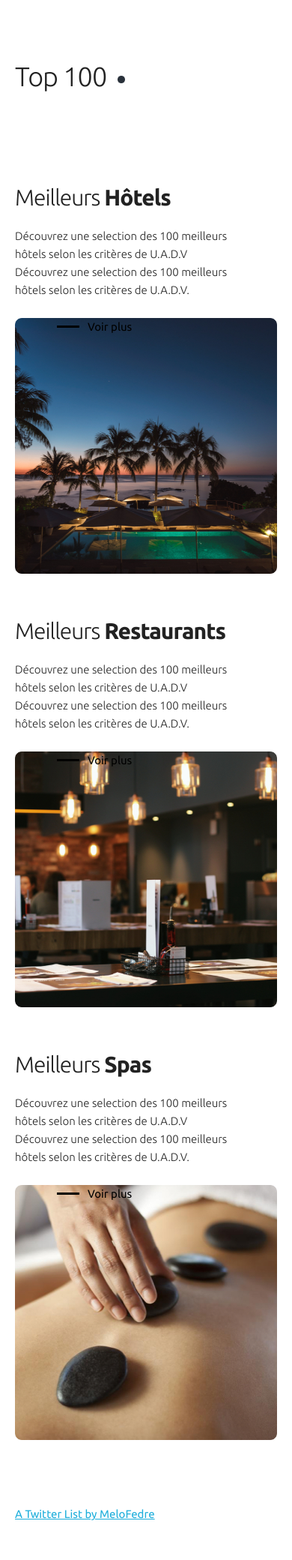
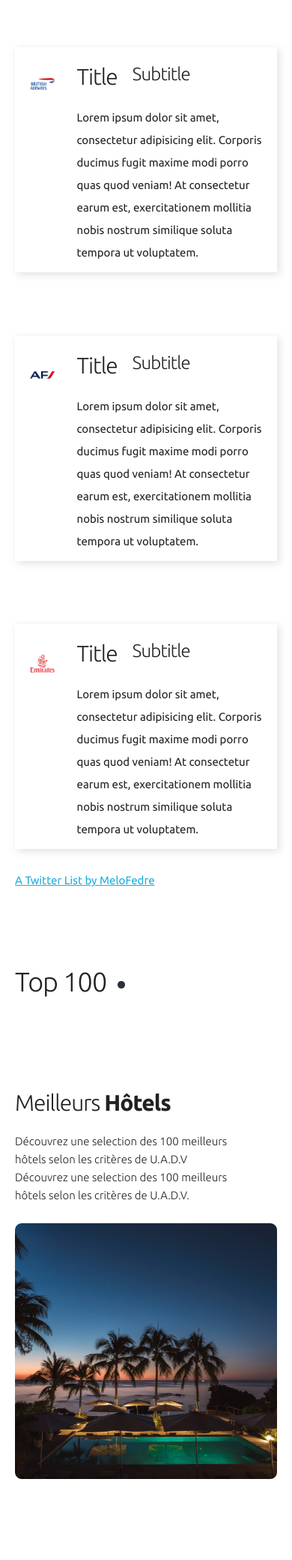
Before and after one commit to fedre30/perfect_site, a PHP site: page / in a window 390 px wide; the page is wider, and only the part inside the window is pictured. Shown: the part 865-2945 px from the top of that part at 75% size. Run offline with PHP 8.4, Linux system fonts and the light colour scheme; some libraries are stand-ins or nearby versions.

Commit message:
responsive implemented

```diff
--- a/app/public/index.php
+++ b/app/public/index.php
@@ -38,59 +38,114 @@
     </ul>
 </section>
 
+
+<!-- NEWS -->
+<section class="news container">
+    <div class="row">
+        <div class="nine columns">
+            <div class="row">
+                <div class="twelve columns news-card">
+                    <div class="news-image">
+                        <img src="assets/images/logo-british-airways.png">
+                    </div>
+                    <div class="news-content">
+                        <div class="news-title-container">
+                            <h3 class="news-title">Title</h3>
+                            <h4 class="news-subtitle">Subtitle</h4>
+                        </div>
+                        <p class="news-text">Lorem ipsum dolor sit amet, consectetur adipisicing elit. Corporis ducimus
+                            fugit maxime modi porro quas quod veniam! At consectetur earum est, exercitationem mollitia
+                            nobis nostrum similique soluta tempora ut voluptatem.</p>
+                    </div>
+                </div>
+            </div><div class="row">
+                <div class="twelve columns news-card">
+                    <div class="news-image">
+                        <img src="assets/images/monogramme_af.png">
+                    </div>
+                    <div class="news-content">
+                        <div class="news-title-container">
+                            <h3 class="news-title">Title</h3>
+                            <h4 class="news-subtitle">Subtitle</h4>
+                        </div>
+                        <p class="news-text">Lorem ipsum dolor sit amet, consectetur adipisicing elit. Corporis ducimus
+                            fugit maxime modi porro quas quod veniam! At consectetur earum est, exercitationem mollitia
+                            nobis nostrum similique soluta tempora ut voluptatem.</p>
+                    </div>
+                </div>
+            </div><div class="row">
+                <div class="twelve columns news-card">
+                    <div class="news-image">
+                        <img src="assets/images/emirates-airlines-logo-01.png">
+                    </div>
+                    <div class="news-content">
+                        <div class="news-title-container">
+                            <h3 class="news-title">Title</h3>
+                            <h4 class="news-subtitle">Subtitle</h4>
+                        </div>
+                        <p class="news-text">Lorem ipsum dolor sit amet, consectetur adipisicing elit. Corporis ducimus
+                            fugit maxime modi porro quas quod veniam! At consectetur earum est, exercitationem mollitia
+                            nobis nostrum similique soluta tempora ut voluptatem.</p>
+                    </div>
+                </div>
+            </div>
+        </div>
+
+        <div class="three columns twitter"><a class="twitter-timeline" data-width="400" data-height="980"
+                                              href="https://twitter.com/MeloFedre/lists/une-ann-e-de-voyages?ref_src=twsrc%5Etfw">A
+                Twitter List by MeloFedre</a>
+            <script async src="https://platform.twitter.com/widgets.js" charset="utf-8"></script>
+        </div>
+    </div>
+</section>
+
 <!-- TOP 100 SECTION -->
-
 <section class="top container">
     <div class="row">
-        <div class="nine columns">
+        <div class="twelve columns">
             <div class="top-title-container">
                 <h2 class="top-title">Top 100</h2>
                 <div class="dot"><img src="assets/images/dot.png"></div>
             </div>
             <div class="card-container">
                 <div class="row">
-                    <div class="seven columns top-text">
+                    <div class="nine columns top-text">
                         <h3>Meilleurs <span class="bold">Hôtels</span></h3>
                         <p>Découvrez une selection des 100 meilleurs hôtels selon les critères de U.A.D.V
                             Découvrez une selection des 100 meilleurs hôtels selon les critères de U.A.D.V.</p>
                         <div class="top-link"><a href="#">Voir plus</a></div>
                     </div>
                     <div class="three columns top-image">
-                        <img src="assets/images/island.jpg">
+                        <a href="#"><img src="assets/images/island.jpg"></a>
                     </div>
                 </div>
             </div>
             <div class="card-container">
                 <div class="row">
-                    <div class="seven columns top-text">
+                    <div class="nine columns top-text">
                         <h3>Meilleurs <span class="bold">Restaurants</span></h3>
                         <p>Découvrez une selection des 100 meilleurs hôtels selon les critères de U.A.D.V
                             Découvrez une selection des 100 meilleurs hôtels selon les critères de U.A.D.V.</p>
                         <div class="top-link"><a href="#">Voir plus</a></div>
                     </div>
                     <div class="three columns top-image">
-                        <img src="assets/images/resto.jpg">
+                        <a href="#"><img src="assets/images/resto.jpg"></a>
                     </div>
                 </div>
             </div>
             <div class="card-container">
                 <div class="row">
-                    <div class="seven columns top-text">
+                    <div class="nine columns top-text">
                         <h3>Meilleurs <span class="bold">Spas</span></h3>
                         <p>Découvrez une selection des 100 meilleurs hôtels selon les critères de U.A.D.V
                             Découvrez une selection des 100 meilleurs hôtels selon les critères de U.A.D.V.</p>
                         <div class="top-link"><a href="#">Voir plus</a></div>
                     </div>
                     <div class="three columns top-image">
-                        <img src="assets/images/spa.jpg">
+                        <a href="#"><img src="assets/images/spa.jpg"></a>
                     </div>
                 </div>
             </div>
-        </div>
-        <div class="three columns twitter"><a class="twitter-timeline" data-width="400" data-height="980"
-                                              href="https://twitter.com/MeloFedre/lists/une-ann-e-de-voyages?ref_src=twsrc%5Etfw">A
-                Twitter List by MeloFedre</a>
-            <script async src="https://platform.twitter.com/widgets.js" charset="utf-8"></script>
         </div>
     </div>
 </section>
@@ -231,12 +286,12 @@
         <div class="footer-copyright">© Copyright 2018. All rights reserved.</div>
     </div>
     <div class="footer-social">
-        <div class="social-item"><a href="#"><img src="assets/images/youtube-rounded-square-logo.svg"
+        <div class="social-item"><a href="#"><img src="assets/images/youtube-rounded-square-logo.png"
                                                   alt="youtube logo"></a></div>
-        <div class="social-item"><a href="#"><img src="assets/images/instagram.svg" alt="instagram logo"></a></div>
-        <div class="social-item"><a href="#"><img src="assets/images/twitter-logo-silhouette.svg"
+        <div class="social-item"><a href="#"><img src="assets/images/instagram.png" alt="instagram logo"></a></div>
+        <div class="social-item"><a href="#"><img src="assets/images/twitter-logo-silhouette.png"
                                                   alt="twitter logo"></a></div>
-        <div class="social-item"><a href="#"><img src="assets/images/facebook-logo.svg" alt="facebook logo"></a></div>
+        <div class="social-item"><a href="#"><img src="assets/images/facebook-logo.png" alt="facebook logo"></a></div>
     </div>
 
 </footer>
--- a/app/public/navbar.php
+++ b/app/public/navbar.php
@@ -2,8 +2,10 @@
     <div class="header-logo">
         <img class="header-logoImg" src="assets/images/logo.png" alt="">
     </div>
-
     <nav>
+        <div class="header-burger">
+            <img src="assets/images/burger.png" alt="">
+        </div>
         <ul class="header-navList">
             <li class="header-navListItem">
                 <a class="header-navListItem-link" href="#">Top 100</a>
--- a/app/public/scripts/main.js
+++ b/app/public/scripts/main.js
@@ -1,5 +1,26 @@
+// BURGER
+
+const burger = document.querySelector('.header-burger');
+const menu = document.querySelector('.header-navList');
+const burgerImage = document.querySelector('.header-burger img');
+
+burger.addEventListener('click', function () {
+
+    if(menu.classList.contains('menuOpen')){
+        menu.classList.remove('menuOpen');
+        burgerImage.src = 'assets/images/burger.png';
+    }
+    else{
+        menu.classList.add('menuOpen');
+        burgerImage.src = 'assets/images/close.png';
+    }
+
+});
+
+// MENU FIXED
+
 const heropanel = document.querySelector('.heropanel');
-const sectionTop = document.querySelector('.top');
+const sectionTop = document.querySelector('.news');
 
 window.addEventListener('scroll', function () {
     if(sectionTop.getBoundingClientRect().top < heropanel.offsetHeight){
```
Also changed, not shown: app/public/assets/images/burger.png (added), app/public/assets/images/close.png (added), app/public/assets/images/emirates-airlines-logo-01.png (added), app/public/assets/images/facebook-logo.png (added), app/public/assets/images/instagram.png (added), app/public/assets/images/logo-british-airways.png (added), app/public/assets/images/monogramme_af.png (added), app/public/assets/images/twitter-logo-silhouette.png (added), app/public/assets/images/youtube-rounded-square-logo.png (added), app/public/assets/styles/includes/carousel.css, app/public/assets/styles/includes/header.sass, app/public/assets/styles/main.css, app/public/assets/styles/main.sass, app/public/assets/styles/skeleton.css, 1 other file.
